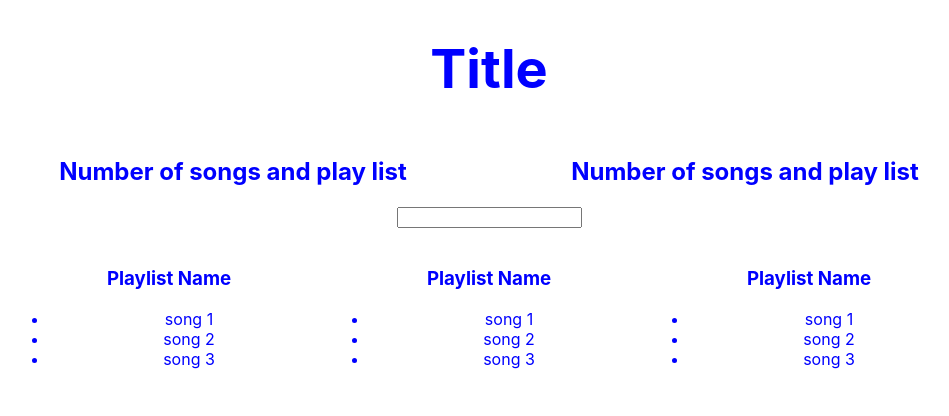
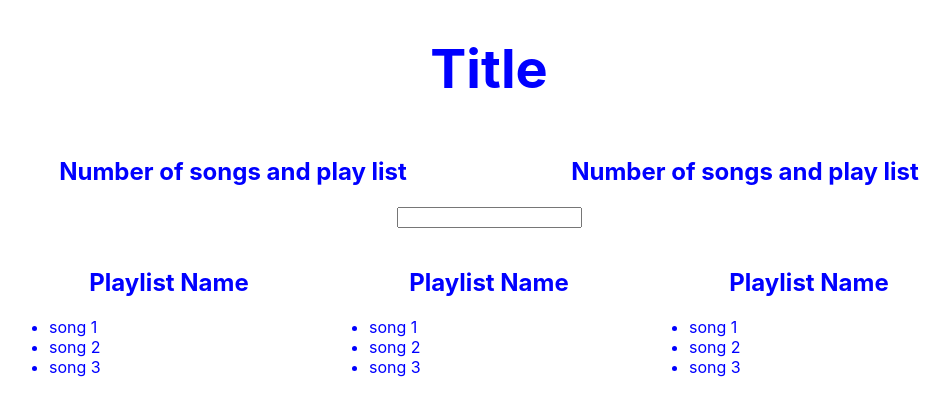
Before and after one commit to kasunvimu8/better-music-playlsit_visualizer, a React (Create React App) app: page / in a window 1280 px wide. Shown: the top 416 px of the page, without its empty margins (151-1100 px from the left). Built offline with nearby package versions, Linux system fonts and the light colour scheme.

Commit message:
change some style attributes
check some styles

```diff
--- a/src/App.js
+++ b/src/App.js
@@ -34,8 +34,8 @@ class Playlist extends Component{
     return(
       <div style ={{...defaultStyle,width:"25%",display:'inline-block'}}>
         <img/>
-        <h3>Playlist Name</h3>
-        <ul>
+        <h2 >Playlist Name</h2>
+        <ul style= {{...defaultStyle , textAlign : 'left'}}>
           <li>song 1</li>
           <li>song 2</li>
           <li>song 3</li>
```
